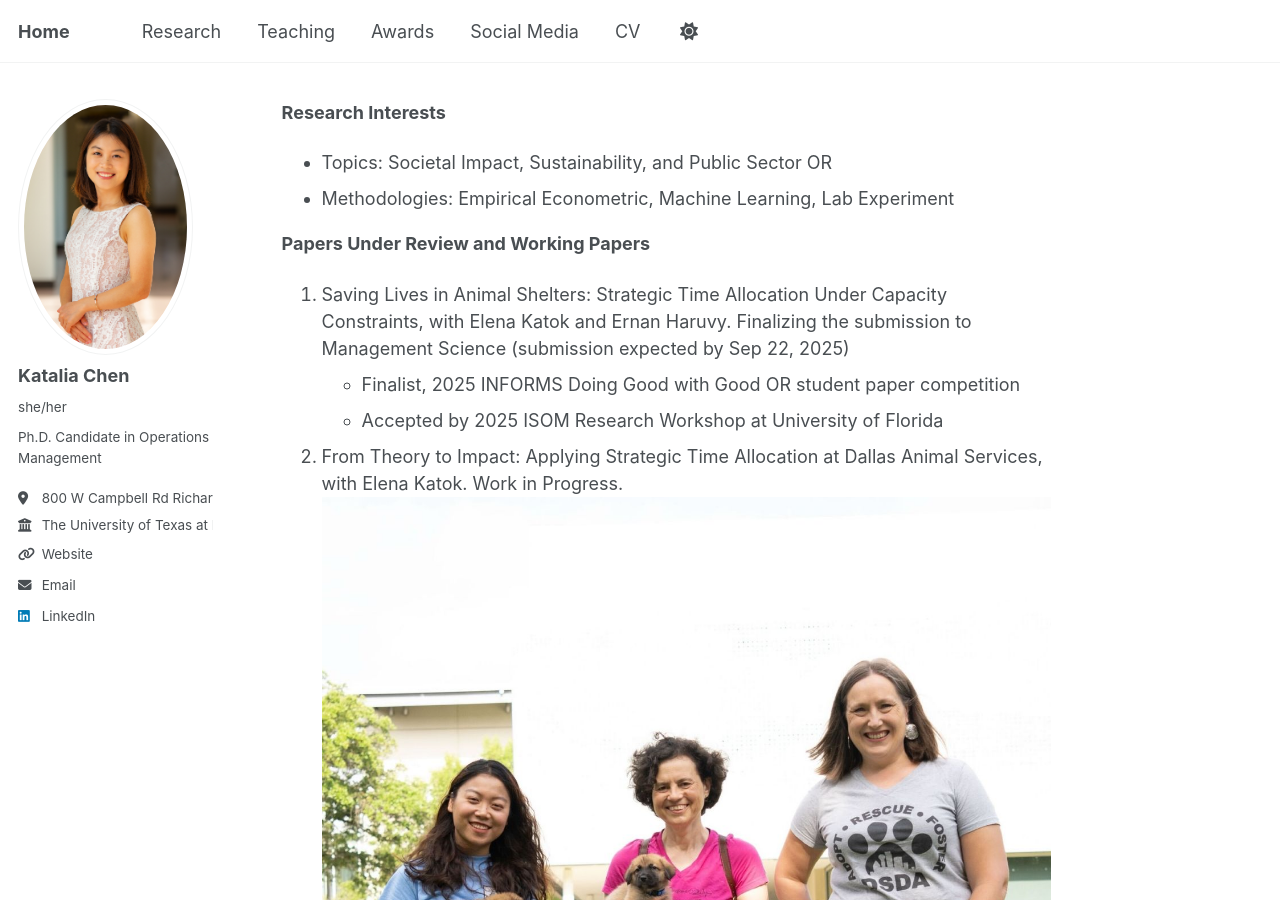
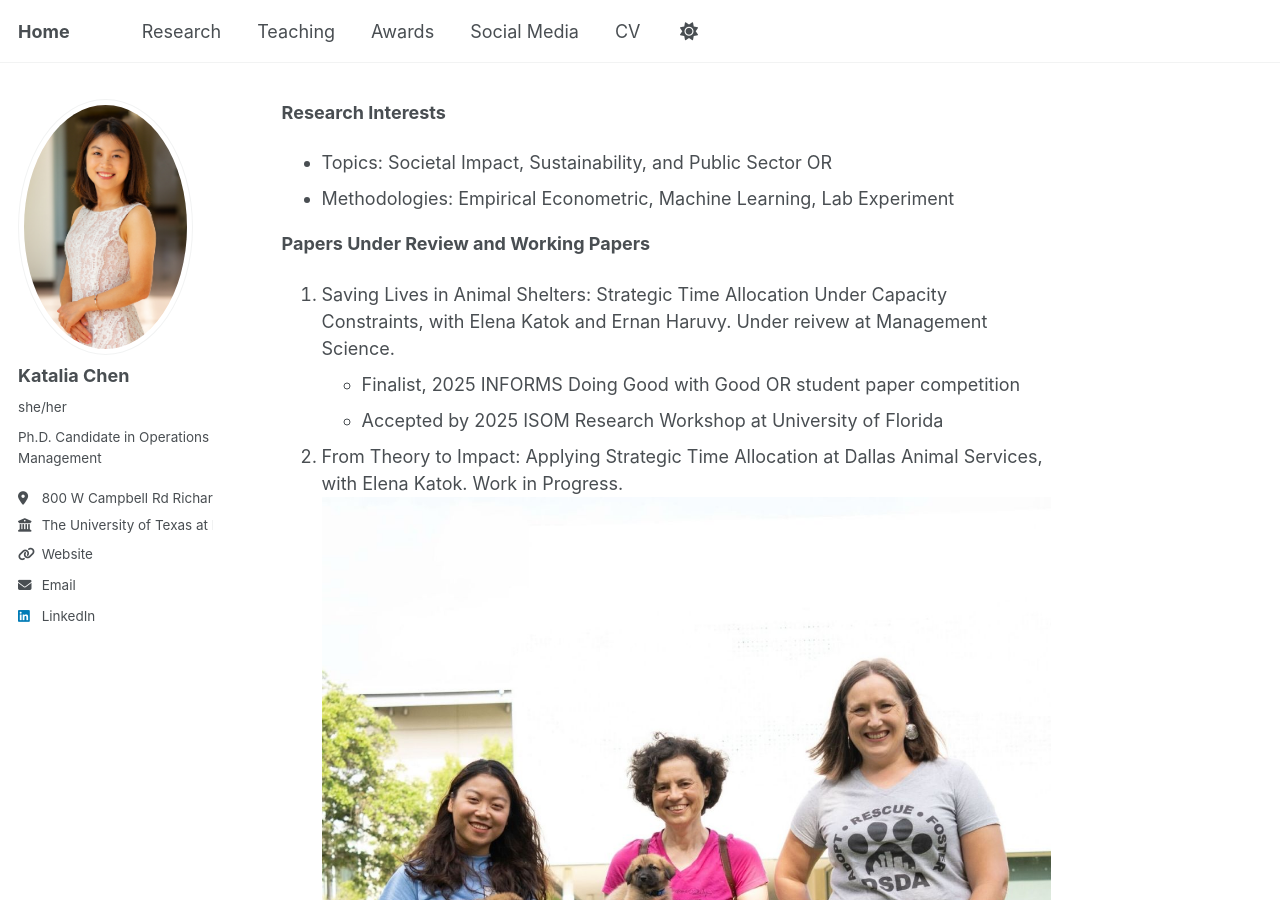
Before and after one commit to qxc2/kataliachen, a Jekyll site: the page built from _research/research.md, in a window 1280 px wide and 900 px high. Built offline with Jekyll 4.4.1, drawn with Linux system fonts in a browser that asks for light colours; a script that is not in the unit is left out.

Commit message:
Update research.md

```diff
--- a/_research/research.md
+++ b/_research/research.md
@@ -9,7 +9,7 @@ permalink: /research/
 
 **Papers Under Review and Working Papers**
  1. Saving Lives in Animal Shelters: Strategic Time Allocation Under Capacity Constraints, with Elena Katok and
- Ernan Haruvy. Finalizing the submission to Management Science (submission expected by Sep 22, 2025)
+ Ernan Haruvy. Under reivew at Management Science.
   - Finalist, 2025 INFORMS Doing Good with Good OR student paper competition
   - Accepted by 2025 ISOM Research Workshop at University of Florida
  3. From Theory to Impact: Applying Strategic Time Allocation at Dallas Animal Services, with Elena Katok. Work
```
